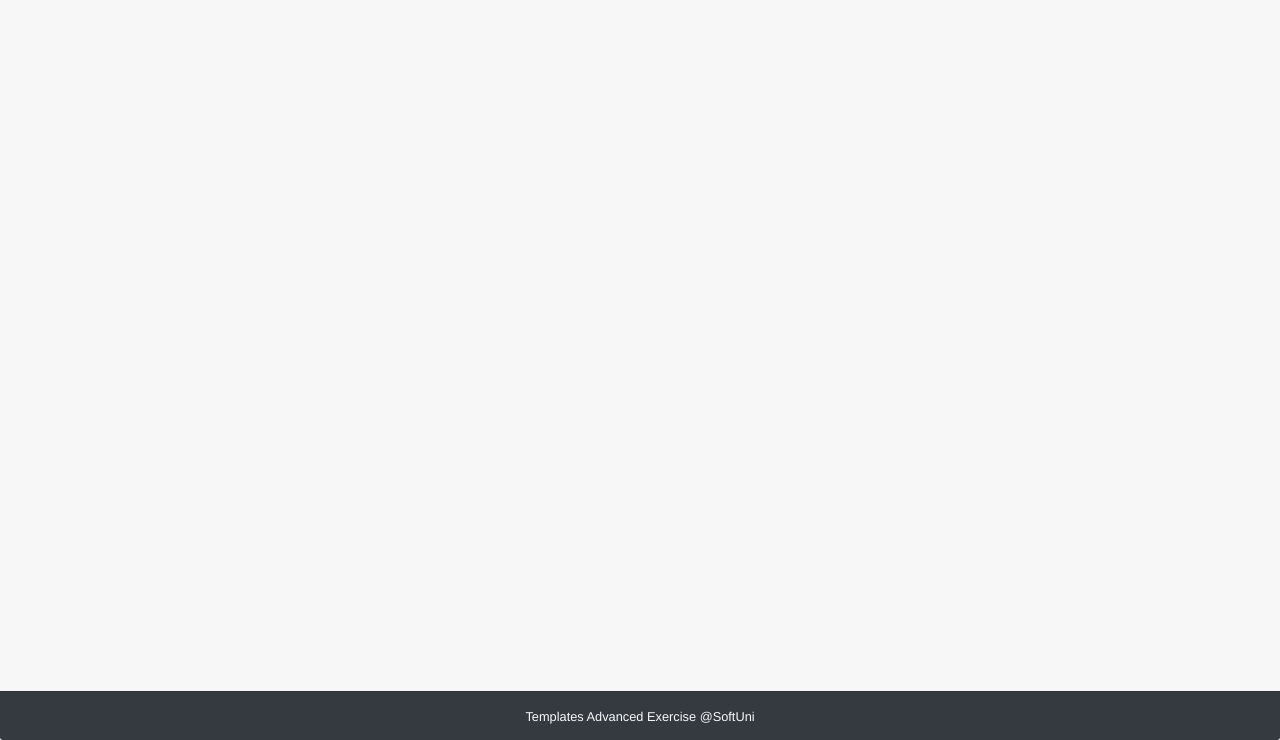
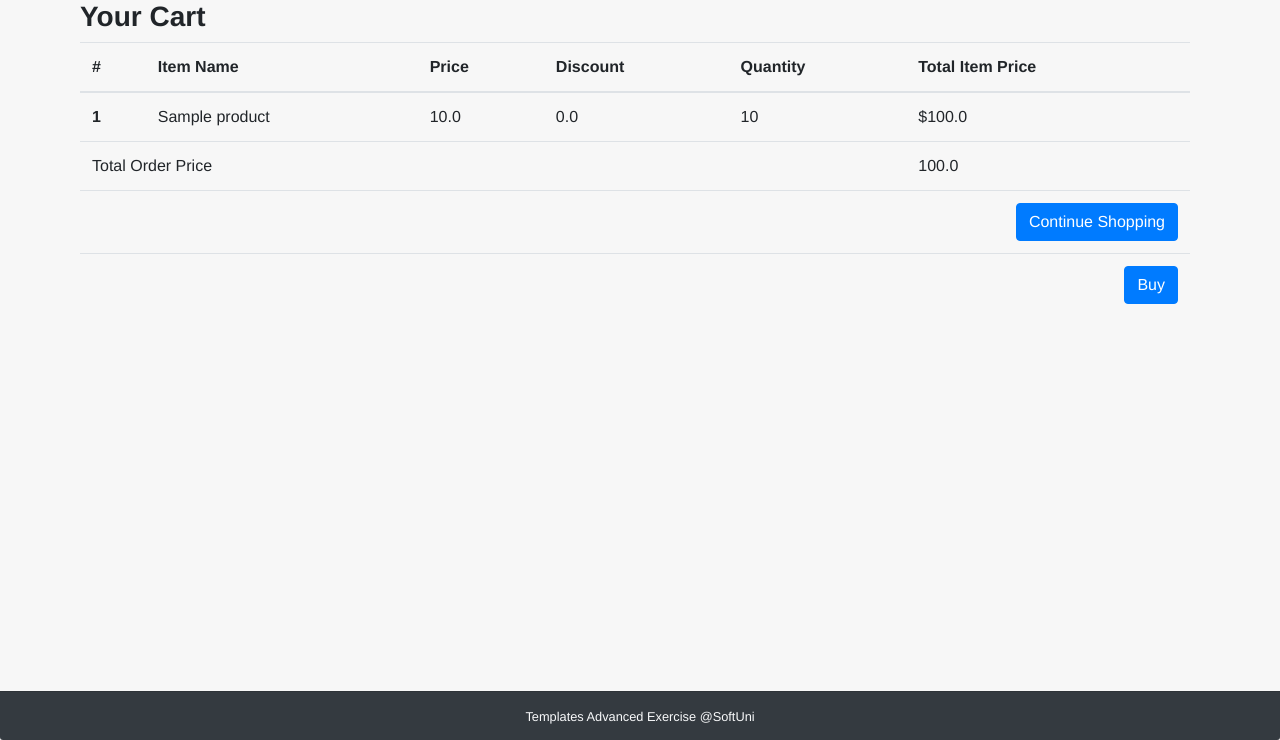
Before and after one commit to olgayordanova/Cake_shop, a Django app: template templates/cart/cart.html in a window 1280 px wide. Shown: the part 60-800 px from the top of the page. Run offline with Django 3.2, Linux system fonts and the light colour scheme; the template is opened without the code that fills it: values that come from a table or form of the project are taken from there, others are empty; tables that the repository leaves empty hold one stand-in row (values such as "Sample post"); some libraries are stand-ins or nearby versions.

Commit message:
Add files via upload

```diff
--- a/templates/cart/cart.html
+++ b/templates/cart/cart.html
@@ -1,6 +1,118 @@
 {% extends 'common/base.html' %}
-{% load static %}
+
 {% block content %}
+
+<main>
+    <div class= "container">
+        <div class="table-responsive text-nowrap">
+    <h3>
+        <strong>Your Cart</strong>
+    </h3>
+    <table class="table">
+        <thead>
+        <tr>
+            <th scope="col">#</th>
+            <th scope="col">Item Name</th>
+            <th scope="col">Price</th>
+            <th scope="col">Discount</th>
+            <th scope="col">Quantity</th>
+            <th scope="col">Total Item Price</th>
+        </tr>
+        </thead>
+        <tbody>
+        {% for order_item in object.items.all %}
+        <tr>
+            <th scope="row">{{ forloop.counter }}</th>
+            <td>{{ order_item.item.name }}</td>
+            <td>
+                {{ order_item.item.price}}
+{#            {% if order_item.item.discount %}#}
+{#                <del>${{ order_item.item.price}}</del>#}
+{#                ${{ order_item.item.discount }}#}
+{#            {% else %}#}
+{#                ${{ order_item.item.price}}#}
+{#            {% endif %}#}
+
+            </td>
+            <td>
+               {{ order_item.item.discount }}
+            </td>
+            <td>
+{#                <a href="{% url 'core:reduce-quantity-item' order_item.item.pk %}"><i class="fas fa-minus mr-2"></i></a>#}
+                {{ order_item.quantity }}
+                <a href="{% url 'cart' order_item.item.pk %}"><i class="fas fa-plus ml-2"></i></a>
+            </td>
+            <td>
+            {% if order_item.item.discount %}
+                ${{ order_item.get_discount_item_price }}
+{#                <span class="badge badge-success" >Saved ${{ order_item.get_amount_saved }}</span>#}
+            {% else %}
+                ${{ order_item.get_total_item_price}}
+            {% endif %}
+{#             <a href="{% url 'remove-from-cart' order_item.item.pk %}">#}
+{#                <i class="fas fa-trash float-right text-danger"></i>#}
+{#             </a>#}
+
+            </td>
+        </tr>
+
+        {% empty %}
+        <tr>
+            <td colspan="5">Your Cart Empity</td>
+        </tr>
+
+         <tr>
+            <td colspan="5">
+                <a href="/" class="btn btn-primary float-right">Continue Shopping</a>
+            </td>
+        </tr>
+
+        {% endfor %}
+
+        {% if object.get_total_price %}
+        <tr>
+            <td colspan="5"><b>Total Order Price</b></td>
+            <td>{{ object.get_total_price }}</td>
+        </tr>
+         <tr>
+            <td colspan="6">
+{#                <a href="{% url 'core:checkout' %}" class="btn btn-warning float-right ml-2">Checkout</a>#}
+                <a href="{% url 'index' %}" class="btn btn-primary float-right">Continue Shopping</a>
+            </td>
+         </tr>
+         <tr>
+            <td colspan="6">
+
+                    <a href="{% url 'order complete'%}" class="btn btn-primary float-right">Buy</a>
+                </td>
+         </tr>
+
+
+        {% endif %}
+
+        </tbody>
+    </table>
+
+        </div>
+    </div>
+</main>
+
+{% endblock content %}
+
+
+
+{#{% extends 'common/base.html' %}#}
+{#{% load static %}#}
+{#{% block content %}#}
+{#    <h1 class="text-center">Your Cart</h1>#}
+{#    <form method="post">#}
+{#        {% csrf_token %}#}
+{#        {{ form.as_p }}#}
+{#    <input type="submit" value="Confirm Order">#}
+{#    </form>#}
+{#{% endblock %}#}
+{##}
+{##}
 {#	<div class="row">#}
 {#		<div class="col-lg-12">#}
 {#			<div class="box-element">#}
@@ -49,4 +161,3 @@
 {#			</div>#}
 {#		</div>#}
 {#	</div>#}
-{% endblock content %}
```
Also changed, not shown: templates/cart/details-item.html (+17 -19 lines).
